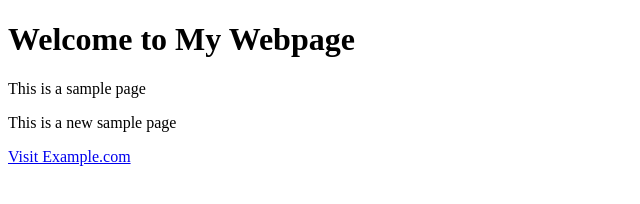
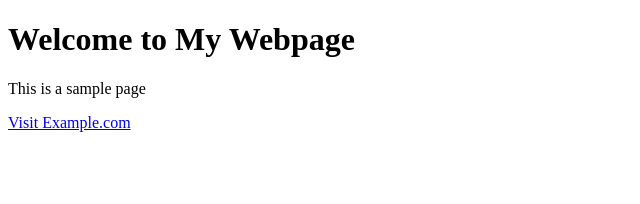
Before and after one commit to RupeshBob/myproject, a plain HTML site: page index.html in a window 1280 px wide. Shown: the whole page, without its empty margins (0-640 px from the left). Drawn offline with Linux system fonts and the light colour scheme.

Commit message:
Update index.html

```diff
--- a/index.html
+++ b/index.html
@@ -7,7 +7,6 @@
 <body>
   <h1>Welcome to My Webpage</h1>
   <p>This is a sample page</p>
-  <p>This is a new sample page</p>
   <a href="https://www.example.com">Visit Example.com</a>
 </body>
 </html>
```
